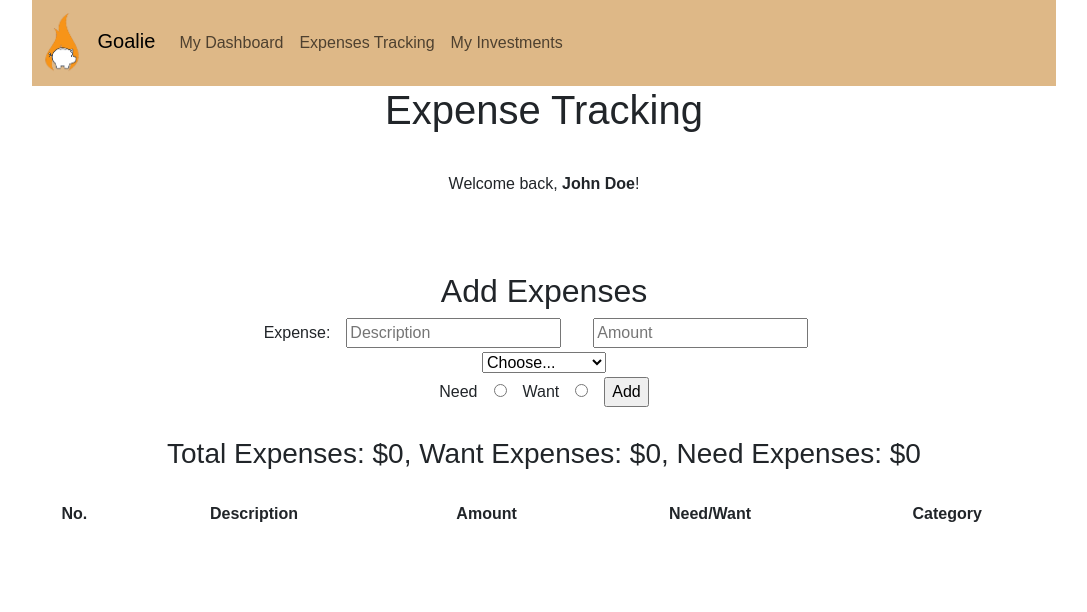
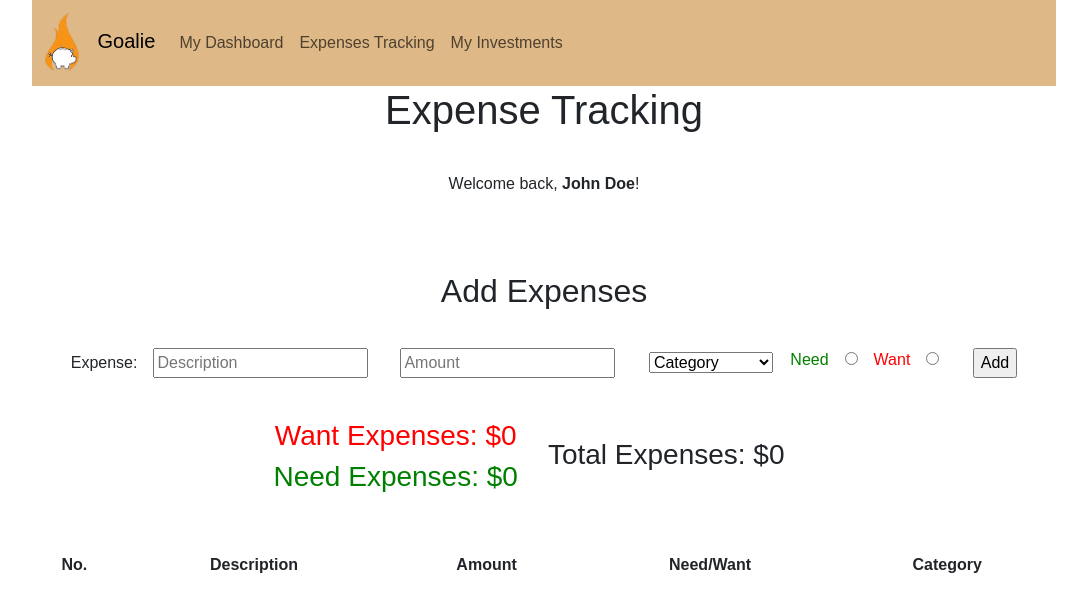
Before and after one commit to xghan99/csb-rn409, a React (Create React App) app: page / in a window 1280 px wide. Shown: the top 612 px of the page, without its empty margins (96-1183 px from the left). Built offline with nearby package versions, Linux system fonts and the light colour scheme.

Commit message:
Changed some styles. Added Colours to needs and wants. Flexbox for the input and the overview.

```diff
--- a/src/components/subcomponents/TaskManager.js
+++ b/src/components/subcomponents/TaskManager.js
@@ -57,7 +57,7 @@ function TaskManager() {
     <main>
       <div className="addMarg">
         <h2>Add Expenses</h2>
-        <form onSubmit={handleAddTask}>
+        <form onSubmit={handleAddTask} className="info">
           <label>
             Expense:
             <input
@@ -89,14 +89,15 @@ function TaskManager() {
               custom
               onChange={(e) => setCat(e.target.value)}
             >
-              <option value="NIL">Choose...</option>
+              <option value="NIL">Category</option>
               <option value="Food & Drink">Food & Drinks</option>
               <option value="Entertainment">Entertainment</option>
               <option value="Others">Others</option>
             </Form.Control>
           </Form>
 
-          <label>
+          <div>
+            <label style={{ color: "green" }}>
               Need
               <input
                 style={{ margin: "0 1rem" }}
@@ -109,7 +110,7 @@ function TaskManager() {
                 // See: https://reactjs.org/docs/forms.html
               />
             </label>
-          <label>
+            <label style={{ color: "red" }}>
               Want
               <input
                 style={{ margin: "0 1rem" }}
@@ -122,15 +123,21 @@ function TaskManager() {
                 // See: https://reactjs.org/docs/forms.html
               />
             </label>
+          </div>
           <input type="submit" value="Add" />
         </form>
       </div>
 
       <div>
-        <h3 className="addMarg">
-          Total Expenses: ${totalAmount}, Want Expenses: ${wantAmount}, Need
-          Expenses: ${needAmount}
-        </h3>
+        <div className="splitExpense">
+          <div>
+            <h3 style={{ color: "red" }}>Want Expenses: ${wantAmount}</h3>
+            <h3 style={{ color: "green" }}>Need Expenses: ${needAmount}</h3>
+          </div>
+          <div>
+            <h3 className="addMarg">Total Expenses: ${totalAmount}</h3>
+          </div>
+        </div>
         <table style={{ margin: "0 auto", width: "100%" }}>
           <thead>
             <tr>
@@ -150,7 +157,9 @@ function TaskManager() {
                 <td>{index + 1}</td>
                 <td>{task.description}</td>
                 <td>${task.amount}</td>
-                <td>{task.isNeed ? "Need" : "Want"}</td>
+                <td style={{ color: task.isNeed ? "green" : "red" }}>
+                  {task.isNeed ? "Need" : "Want"}
+                </td>
                 <td>{task.category}</td>
                 <td>
                   <button onClick={() => deleteItem(index)}>Delete</button>
--- a/src/styles.css
+++ b/src/styles.css
@@ -17,3 +17,16 @@
 .addMarg {
   margin: 30px;
 }
+
+.splitExpense {
+  display: flex;
+  justify-content: center;
+  align-items: flex-end;
+  padding-bottom: 50px;
+}
+
+.info {
+  padding-top: 30px;
+  display: flex;
+  justify-content: space-around;
+}
```
Lines whose indentation alone changed are shown as unchanged.
